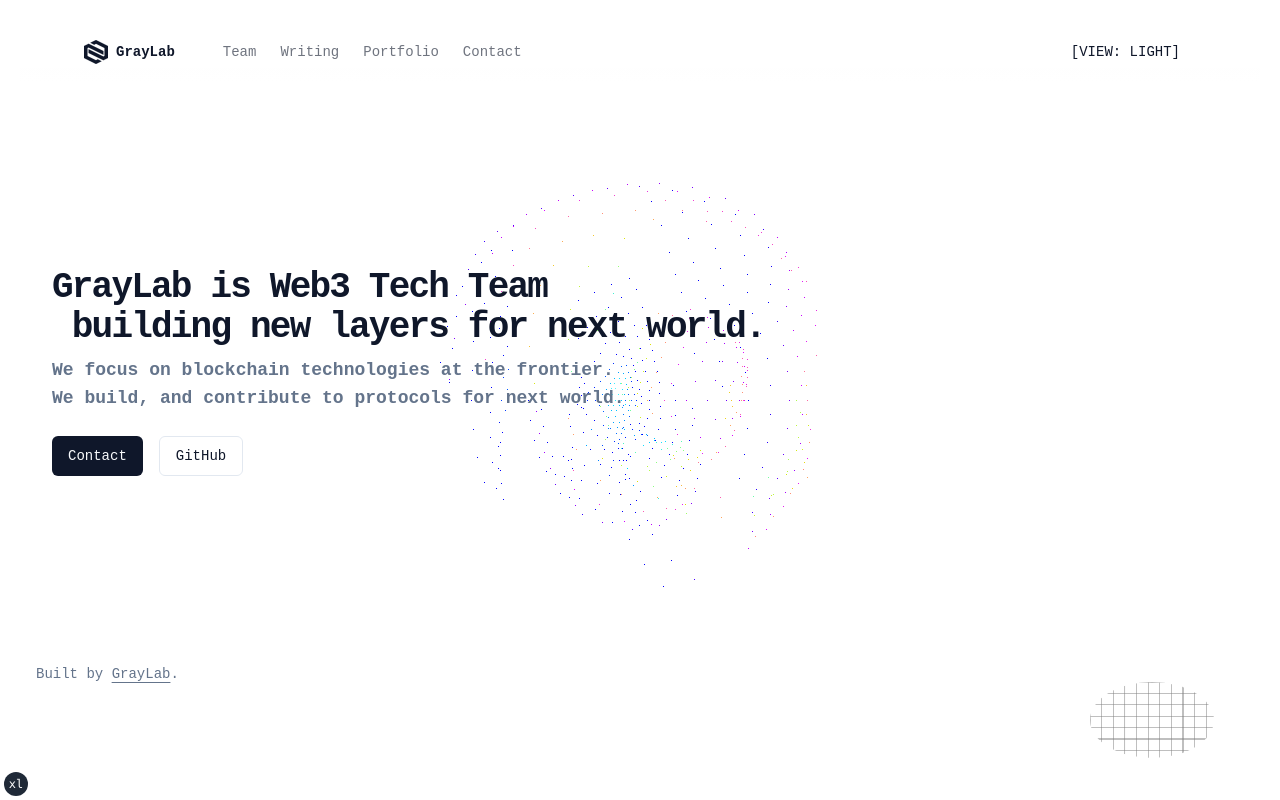
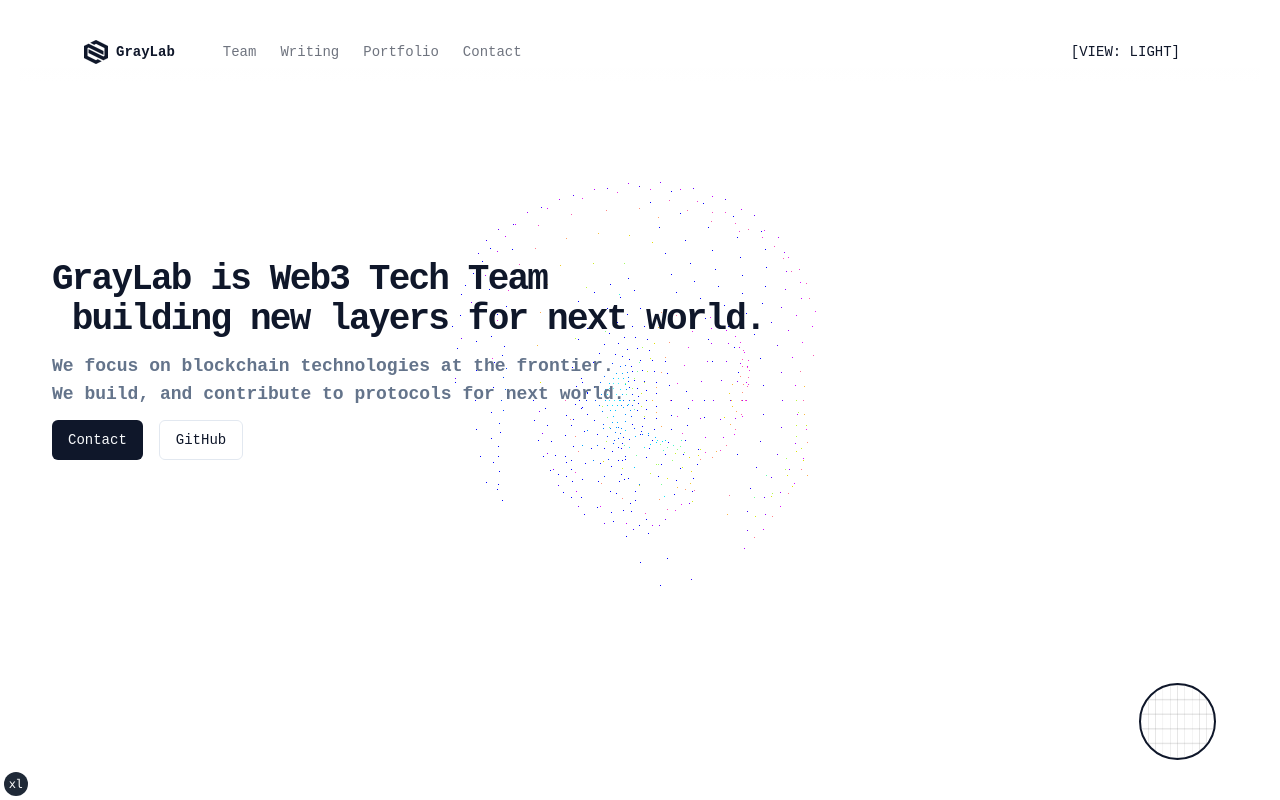
Before and after one commit to tibarom/gray, a Next.js app in the folder templates/next-template/: page / in a window 1280 px wide. Shown: the top 800 px of the page. Built offline with nearby package versions, Linux system fonts and the light colour scheme; a web font is replaced by a local one.

Commit message:
fix: adjusted several element locations

```diff
--- a/templates/next-template/app/layout.tsx
+++ b/templates/next-template/app/layout.tsx
@@ -78,7 +78,7 @@
               <AniComponent>
                   <SiteHeader />
                   <div className="flex flex-col">
-                  <div style={{ height: 'calc(100vh - 100px)' }}>
+                  <div>
                   {children}
                   <div className="absolute bottom-12 flex justify-end">
                   {/* <AudioButton url={"https://www.soundhelix.com/examples/mp3/SoundHelix-Song-1.mp3"} /> */}
--- a/templates/next-template/app/page.tsx
+++ b/templates/next-template/app/page.tsx
@@ -5,8 +5,8 @@
 
 export default function IndexPage() {
   return (
-    <section className="container grid items-center gap-6 pb-8 pt-6 md:py-10 my-36">
-      <div className="flex w-full flex-col items-start gap-2">
+    <section className="container w-full h-screen gap-6 flex flex-col space-y-4">
+      <div className="w-full grid gap-3 my-44">
         <h1 className="text-3xl leading-tight tracking-tighter md:text-4xl font-gt-america-mono font-bold">
           GrayLab is Web3 Tech Team<br className="hidden sm:inline" />
           &nbsp;building new layers for next world.
@@ -15,7 +15,6 @@
           We focus on blockchain technologies at the frontier. <br className="hidden sm:inline" />
           We build, and contribute to protocols for next world.
         </p>
-      </div>
       <div className="flex gap-4">
         <Link
           href={siteConfig.links.docs}
@@ -26,13 +25,14 @@
           Contact
         </Link>
         <Link
+          href="/contact"
           target="_blank"
           rel="noreferrer"
-          href={siteConfig.links.github}
           className={buttonVariants({ variant: "outline" })}
         >
           GitHub
         </Link>
+        </div>
       </div>
     </section>
   )
--- a/templates/next-template/components/AudioBtn.tsx
+++ b/templates/next-template/components/AudioBtn.tsx
@@ -40,14 +40,14 @@
 
     const drawMercatorGrid = (canvas: any) => {
         const ctx = canvas.getContext('2d');
-        const width = canvas.width;
-        const height = canvas.height;
+        const width = canvas.width*10;
+        const height = canvas.width*5;
 
         // 그리드 그리기 설정
-        const gridSize = 120; // 격자 크기 설정
+        const gridSize = 30; // 격자 크기 설정
         ctx.strokeStyle = '#808080'; // 선 색상: 회색
-        ctx.lineWidth = 12; // 선 두께
-        ctx.globalAlpha = 0.5;
+        ctx.lineWidth = 3; // 선 두께
+        ctx.globalAlpha = 0.2;
 
         // 수직 선 그리기
         for (let x = 0; x <= width; x += gridSize) {
@@ -87,10 +87,11 @@
         console.log("canvasRef is not null")
         console.log("canvasRef.current: ", canvasRef.current)
         canvas = canvasRef.current as HTMLCanvasElement;
-        canvas.style.width = '10vw';
-        canvas.style.height = '10vh';
-        canvas.width = window.innerWidth;
-        canvas.height = window.innerHeight;
+        canvas.style.width = '6vw';
+        canvas.style.height = '6vw';
+
+        // canvas.width = window.innerWidth;
+        // canvas.height = window.innerHeight;
         console.log("start drawing grid")
         drawMercatorGrid(canvas);
     }
@@ -282,10 +283,14 @@
     }
     return (
         <div className="z-0">
-                <button id="start" onClick={initializeAudioVisualizer} className="positionCanvas">
-                <canvas ref={canvasRef} id="canvas"></canvas>
-                    <audio ref={audioRef} hidden crossOrigin="anonymous" src="https://clementroche.dev/nto-alter-ego.mp3"></audio>
-                </button>
+            <button id="start" onClick={initializeAudioVisualizer} className="relative">
+                <canvas
+                    ref={canvasRef}
+                    id="canvas"
+                    className="bg-transparent border-primary border-2"
+                ></canvas>
+                <audio ref={audioRef} hidden crossOrigin="anonymous" src="https://clementroche.dev/nto-alter-ego.mp3"></audio>
+            </button>
         </div>
     );
 };
--- a/templates/next-template/components/mobile-nav.tsx
+++ b/templates/next-template/components/mobile-nav.tsx
@@ -64,15 +64,15 @@
         </div>
       </SheetTrigger>
       <SheetContent side="left" className="pr-0">
-        <MobileLink
+        {/* <MobileLink
           href="/"
           className="flex items-center"
           onOpenChange={setOpen}
         >
           <Icons.logo className="mr-2 h-4 w-4" />
           <span className="font-bold">{siteConfig.name}</span>
-        </MobileLink>
-        <ScrollArea className="my-4 h-[calc(100vh-8rem)] pb-10 pl-6">
+        </MobileLink> */}
+        <ScrollArea className="my-12 h-[calc(100vh-8rem)] pb-10 pl-6">
           <div className="flex flex-col space-y-3 font-gt-america-mono font-bold text-2xl">
             {siteConfig.mainNav?.map(
               (item) =>
@@ -87,8 +87,12 @@
                 )
             )}
           </div>
+
         </ScrollArea>
-        <ModeToggle/>
+        <div className="fixed bottom-5 w-full">
+            <ModeToggle />
+
+          </div>
       </SheetContent>
     </Sheet>
     </div>
--- a/templates/next-template/styles/btn.css
+++ b/templates/next-template/styles/btn.css
@@ -23,12 +23,10 @@
     border-radius: 50%; /* 원형 만들기 */
     overflow: hidden; /* 내부 내용이 원형을 벗어나지 않도록 설정 */
     position: fixed;
-    background-color: transparent;
-    border: 2px solid white;
     right: 5%;
     bottom: 5%;
-    width: 10vw;  /* 뷰포트 최소 길이에 따른 크기 설정 */
-    height: 10vh; /* 너비와 높이를 같게 설정 */
+    width: 6vw;  /* 뷰포트 최소 길이에 따른 크기 설정 */
+    height: 6vw; /* 너비와 높이를 같게 설정 */
   }
 
   /* canvas {
```
